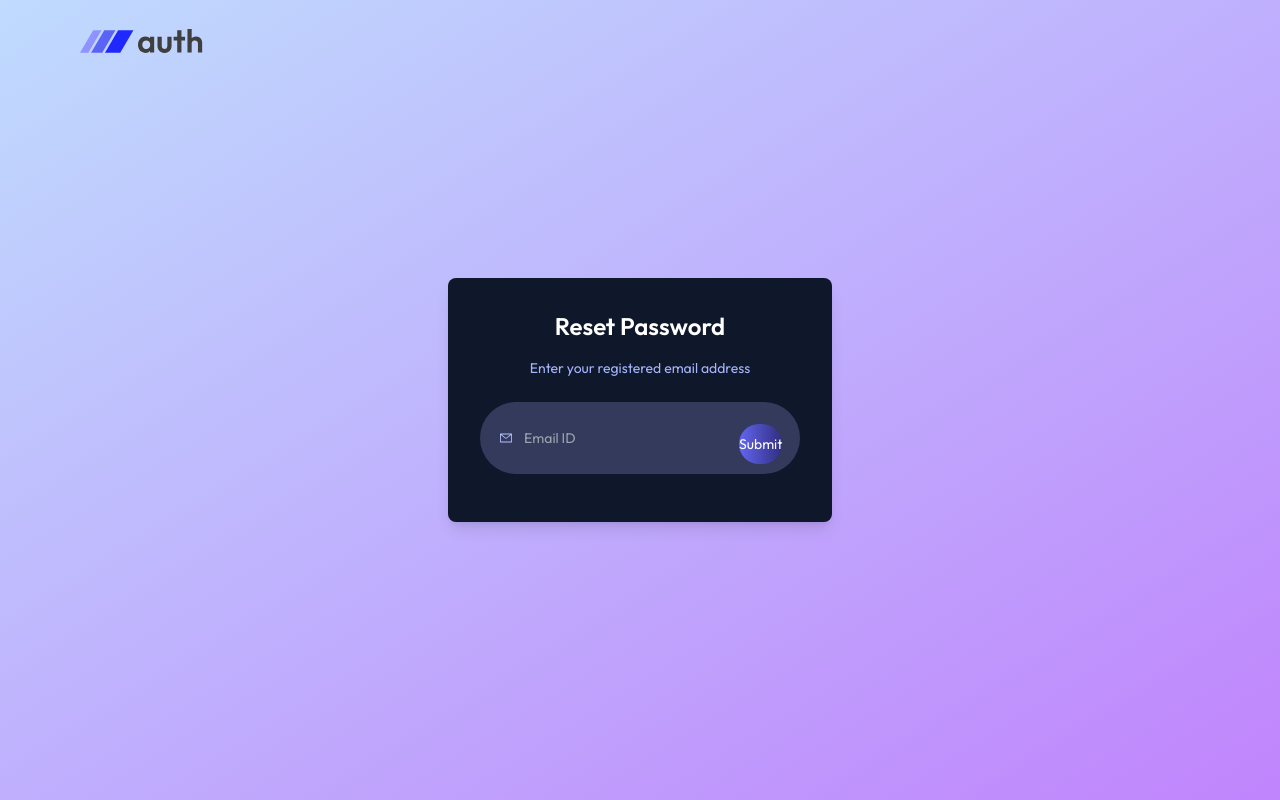
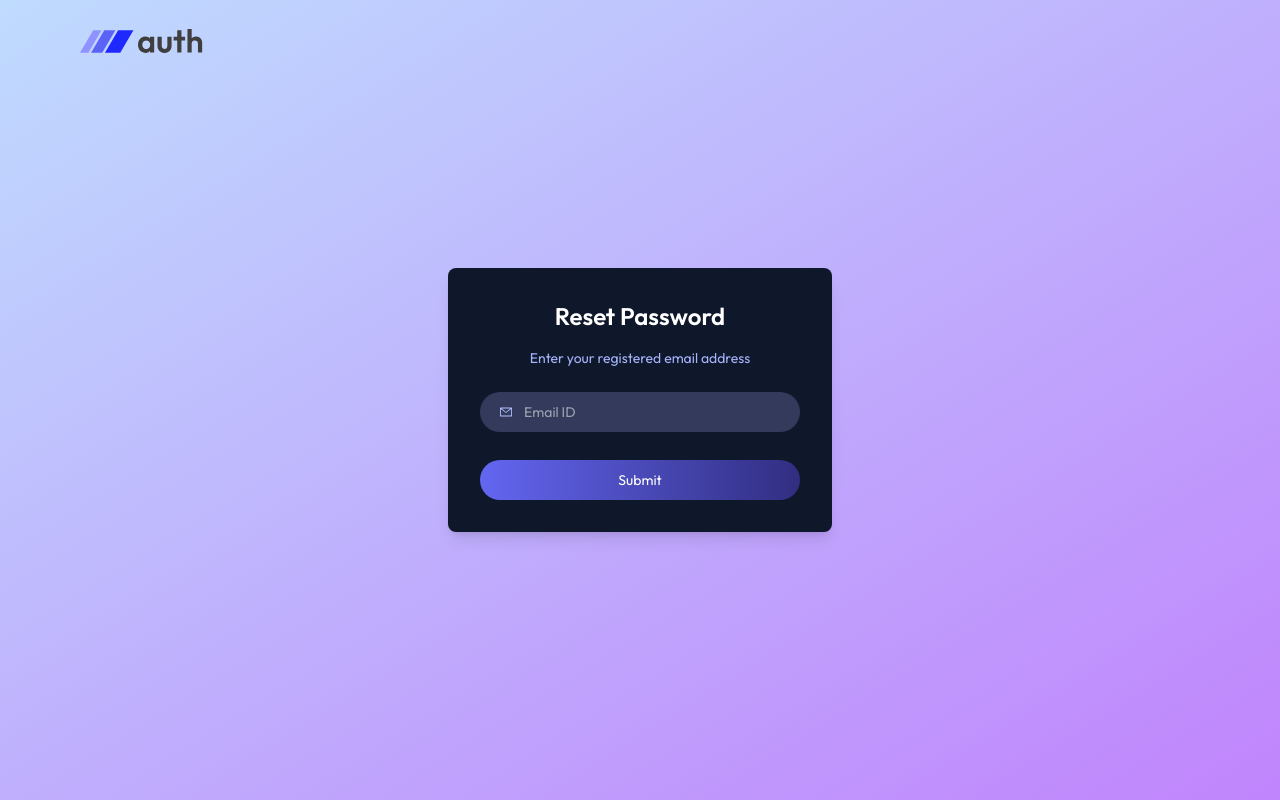
Before and after one commit to cedrick13bienvenue/mern-auth, a React app in the folder client/: page /reset-password in a window 1280 px wide. Built offline with nearby package versions, Linux system fonts and the light colour scheme; no server answers; the HTML template or start-up script is replaced by a standard one.

Commit message:
moving  button outside the input container

```diff
--- a/client/src/pages/ResetPassword.jsx
+++ b/client/src/pages/ResetPassword.jsx
@@ -34,10 +34,10 @@ const ResetPassword = () => {
             onChange={(e) => setEmail(e.target.value)}
             required
           />
-          <button className="w-full py-2.5 bg-gradient-to-r from-indigo-500 to-indigo-900 text-white rounded-full mt-3">
-            Submit
-          </button>
         </div>
+        <button className="w-full py-2.5 bg-gradient-to-r from-indigo-500 to-indigo-900 text-white rounded-full mt-3">
+          Submit
+        </button>
       </form>
     </div>
   );
```
